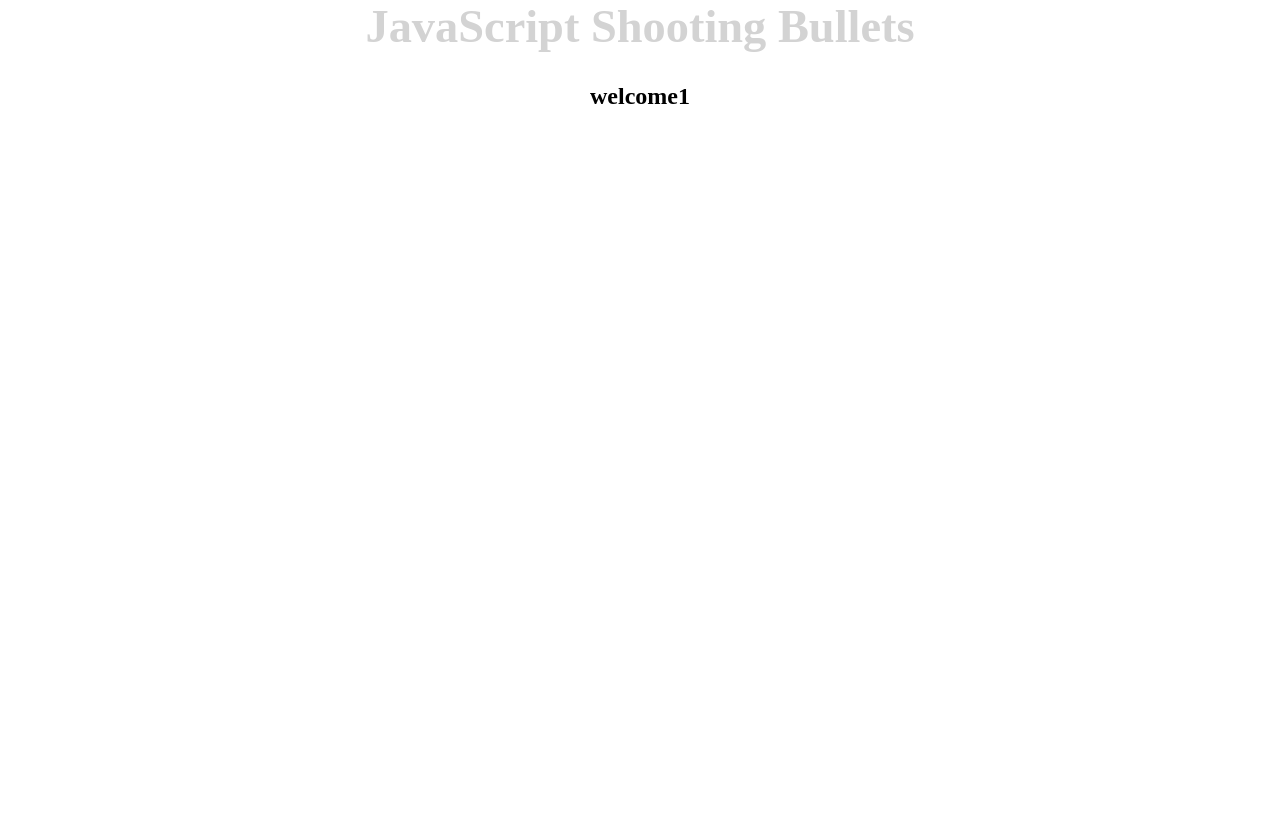
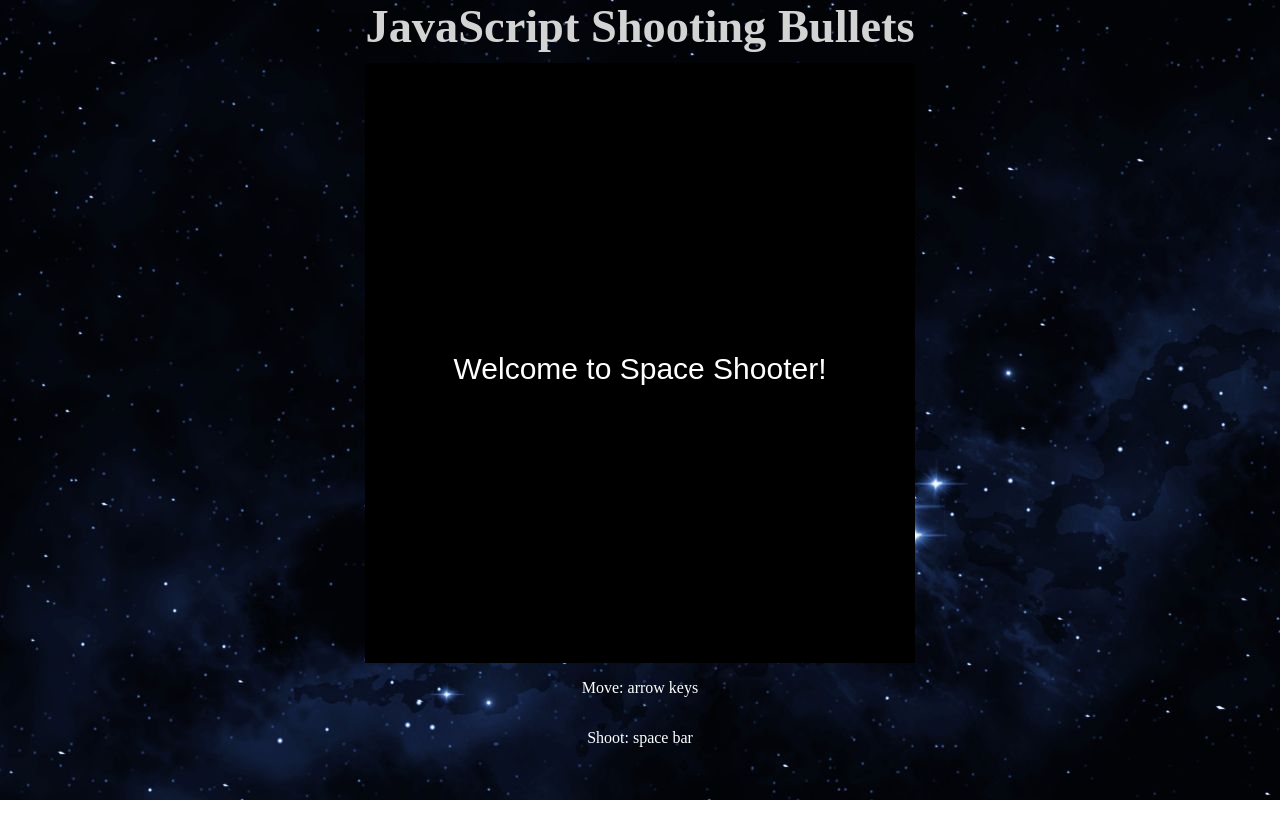
Before and after one commit to ryanlhy/shootergame, a plain HTML site: page index.html in a window 1280 px wide. Drawn offline with Linux system fonts and the light colour scheme.

Commit message:
first draft of welcome screen

```diff
--- a/app.js
+++ b/app.js
@@ -3,7 +3,6 @@ import Enemy from "./Enemy.js";
 import BulletController from "./BulletController.js";
 const canvas = document.getElementById("game");
 const ctx = canvas.getContext("2d"); // ctx will be used for drawing, "2d"
-let gameStart = true;
 
 // specify canvas dimensions
 canvas.width = 550;
@@ -99,10 +98,21 @@ function setCommonStyle() {
 }
 
 // function startPage() {
-const startScreen = document.getElementById("startscreen");
-const h1 = document.createElement("h2");
-h1.innerText = "welcome1";
-startScreen.append(h1);
+ctx.fillRect(0, 0, canvas.width, canvas.height); // draw from corner (0, 0)
+ctx.fillStyle = "white"; // clear the screen
+ctx.font = "30px Arial";
+ctx.textAlign = "center";
+ctx.fillText(
+  "Welcome to Space Shooter!",
+  canvas.width / 2,
+  canvas.height / (2 - 0.1),
+  canvas.width
+);
+
+// const startScreen = document.getElementById("startscreen");
+// const h2 = document.createElement("h2");
+// h2.innerText = "Click start";
+// canvas.append(h2);
 
 // }
 canvas.addEventListener("click", () => {
--- a/main.css
+++ b/main.css
@@ -7,13 +7,19 @@ body{
     /* viewport -gradient background
     100 of vh (viewport height)*/
     height: 100vh;
-    /* background-image: url("./img/space.jpg"); */
+    background-image: url("./img/space.jpg");
+    position: relative;
 
     /* background: linear-gradient(
         0deg,
         rgb(17, 51, 161) 0%,
         rgb( 136, 34, 195) 100%
     ); */
+}
+
+#game {
+    position: relative;
+
 }
 
 h1{
@@ -23,6 +29,15 @@ h1{
     color: lightgray;
 }
 
+
+h2{
+    margin: 0px;
+    margin-top: 200px;
+    font-size: 2.9em;
+    color: lightgray;
+    position:absolute;
+}
+
 p{
     color: white;
 }
```
